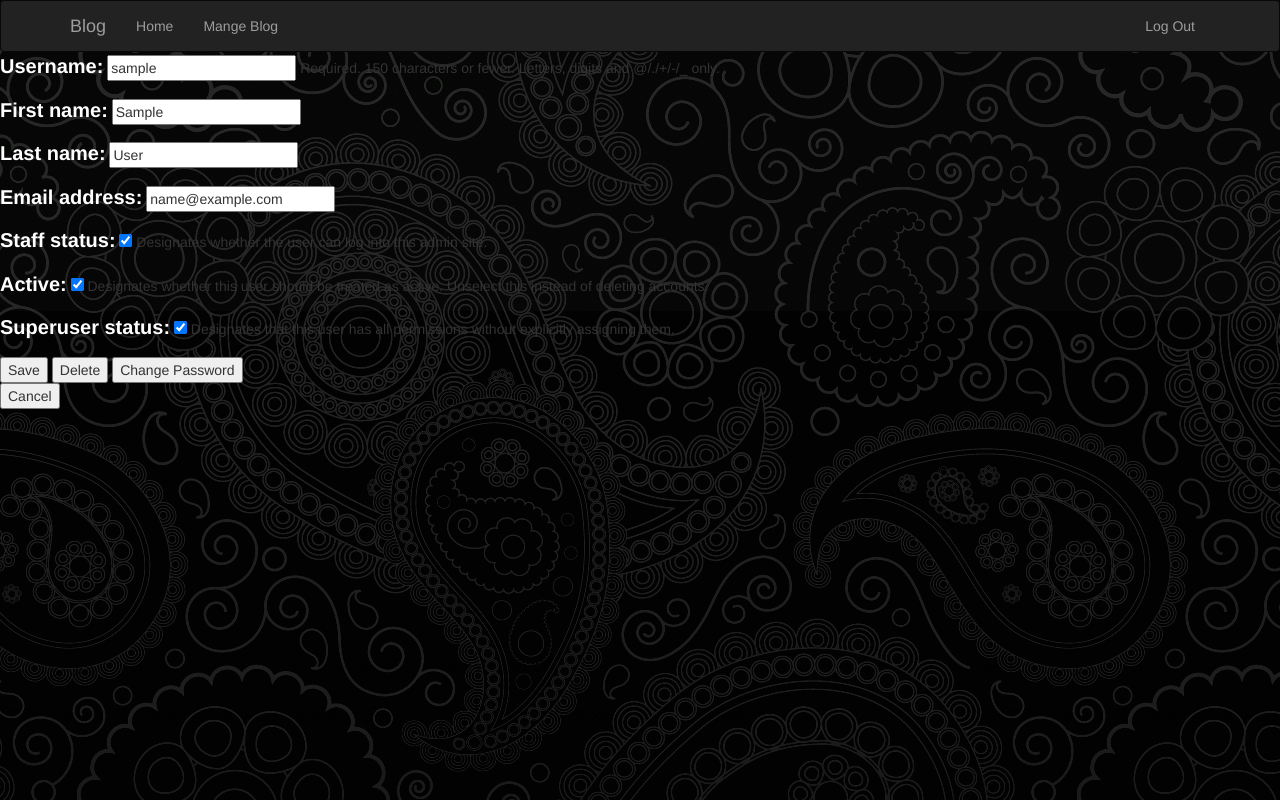
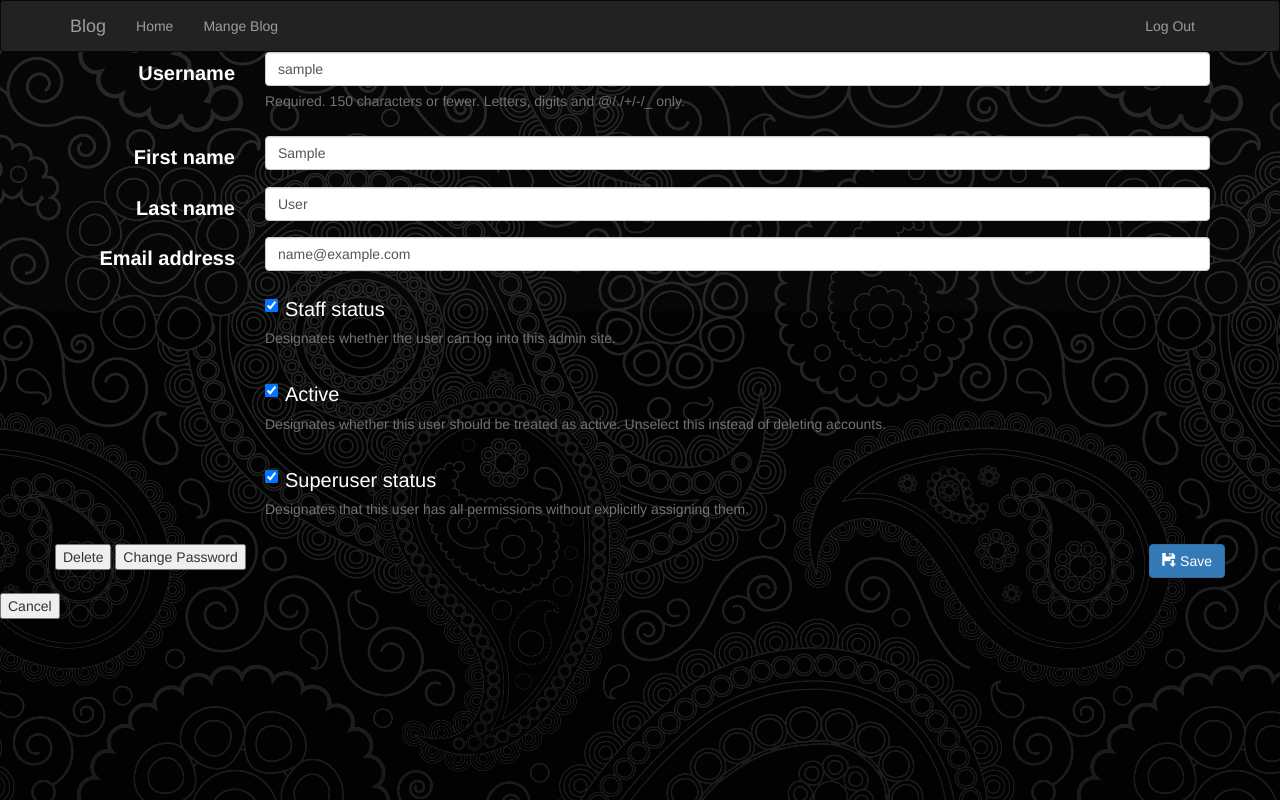
Before and after one commit to NadaBayoumy/DjangoPythonBlog, a Django app: page /users/edit/1 in a window 1280 px wide. Run offline with Django 3.2, Linux system fonts and the light colour scheme; the visitor is signed in with stand-in values (Sample User, id 1); data comes from the database, SQL or seed files in the repository; some libraries are stand-ins or nearby versions.

Commit message:
editing bootstrap of form

```diff
--- a/Blog/BlogApp/templates/BlogApp/edit_user.html
+++ b/Blog/BlogApp/templates/BlogApp/edit_user.html
@@ -1,16 +1,21 @@
 {% extends 'BlogApp/base.html' %}
+{% load bootstrap %}
 
 {% block 'title' %}
 Users Editing
 {% endblock 'title' %}
 
 {% block 'body' %}
-<form method="POST"> {% csrf_token %}
-    {{form.as_p}}
-    <button type="submit">Save</button>
-    <button type="button" onClick="javascript:location.href='del/{{user.pk}}';" />Delete</button>
-    <button type="button" onClick="javascript:location.href='ch_pw/{{user.pk}}';" />Change Password</button>
-</form>
+<div class="container">
+    <form method="POST" class="form-horizontal"> {% csrf_token %}
+    {{ form|bootstrap_horizontal }}
+        <div class="form-group">
+            <button type="submit" class="btn btn-primary pull-right"><span class="glyphicon glyphicon-floppy-save"></span> Save</button>
+            <button type="button" onClick="javascript:location.href='del/{{user.pk}}';" />Delete</button>
+            <button type="button" onClick="javascript:location.href='ch_pw/{{user.pk}}';" />Change Password</button>
+        </div>
+    </form>
+</div>
 
 <button type="button" onClick="javascript:location.href='/users/';" />Cancel</button>
 {% endblock 'body' %}
```
